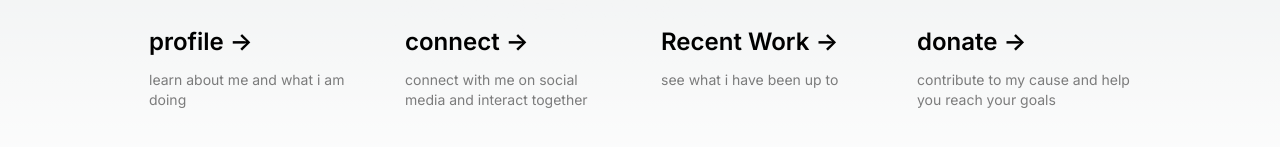
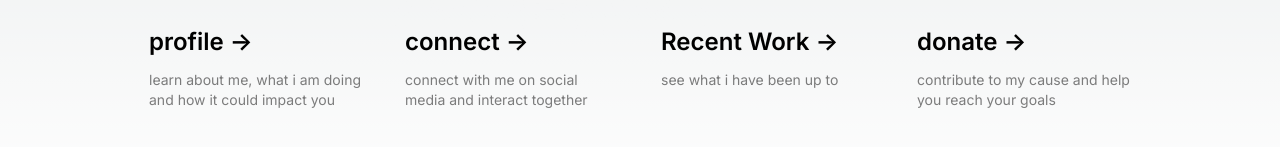
Before and after one commit to neilmcgu/kabeljouS-sticcadOes-prOzymite, a Next.js app: page / in a window 1280 px wide. Shown: the part 577-724 px from the top of the page. Built offline with nearby package versions, Linux system fonts and the light colour scheme.

Commit message:
Added more to highlighted section

```diff
--- a/app/page.tsx
+++ b/app/page.tsx
@@ -53,7 +53,7 @@ export default function Home() {
             </span>
           </h2>
           <p className={`m-0 max-w-[30ch] text-sm opacity-50`}>
-          learn about me and what i am doing
+          learn about me, what i am doing and how it could impact you
           </p>
         </a>
 
```
